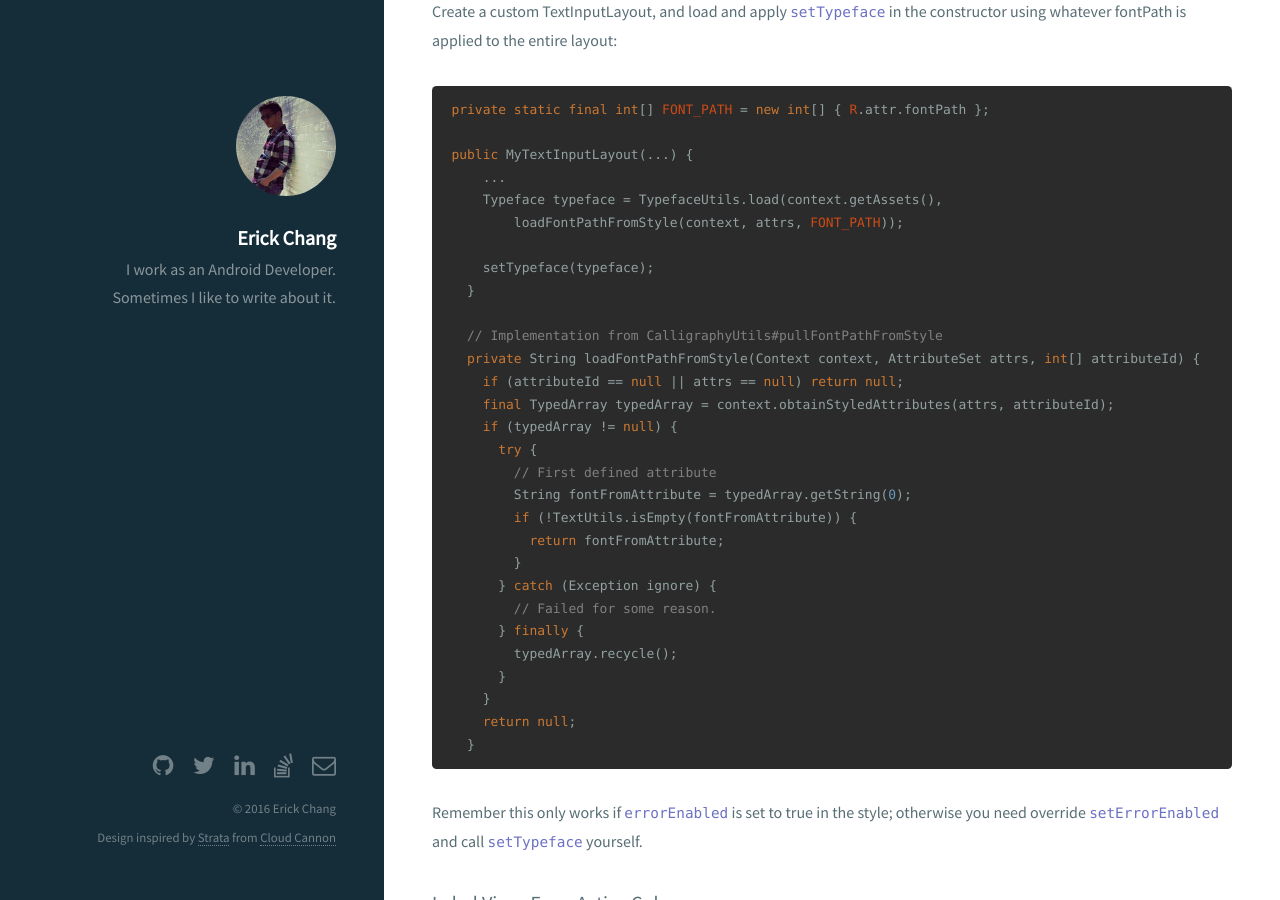
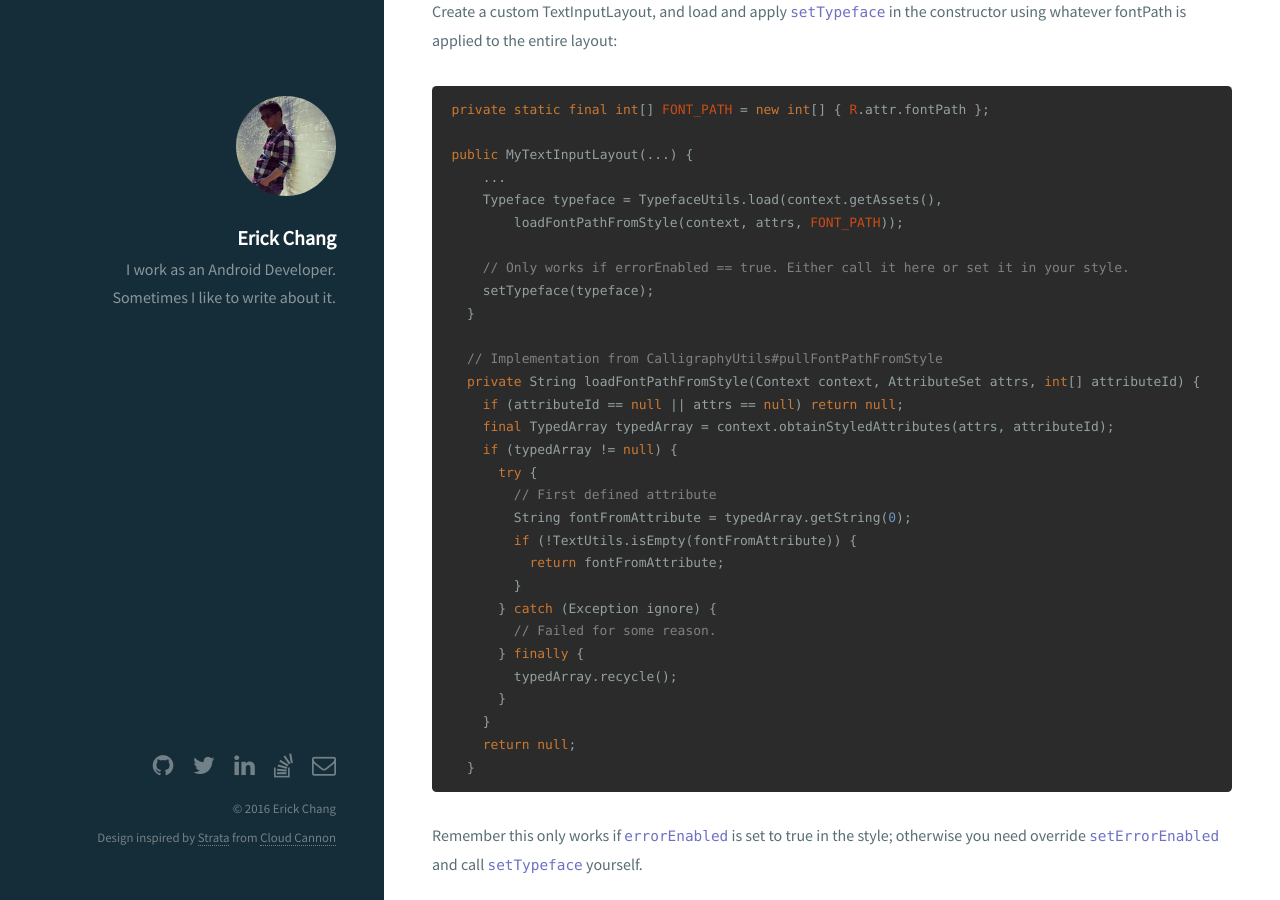
Before and after one commit to ekchang/ekchang.github.io, a Jekyll site: the page built from _posts/2018-03-25-styling_textinputlayout.markdown, in a window 1280 px wide and 900 px high, scrolled down 4759 px. Built offline with Jekyll 4.4.1, drawn with Linux system fonts in a browser that asks for light colours.

Commit message:
Update 2018-03-25-styling_textinputlayout.markdown

```diff
--- a/_posts/2018-03-25-styling_textinputlayout.markdown
+++ b/_posts/2018-03-25-styling_textinputlayout.markdown
@@ -171,6 +171,7 @@ public MyTextInputLayout(...) {
     Typeface typeface = TypefaceUtils.load(context.getAssets(),
         loadFontPathFromStyle(context, attrs, FONT_PATH));
 
+    // Only works if errorEnabled == true. Either call it here or set it in your style.
     setTypeface(typeface);
   }
 
```
